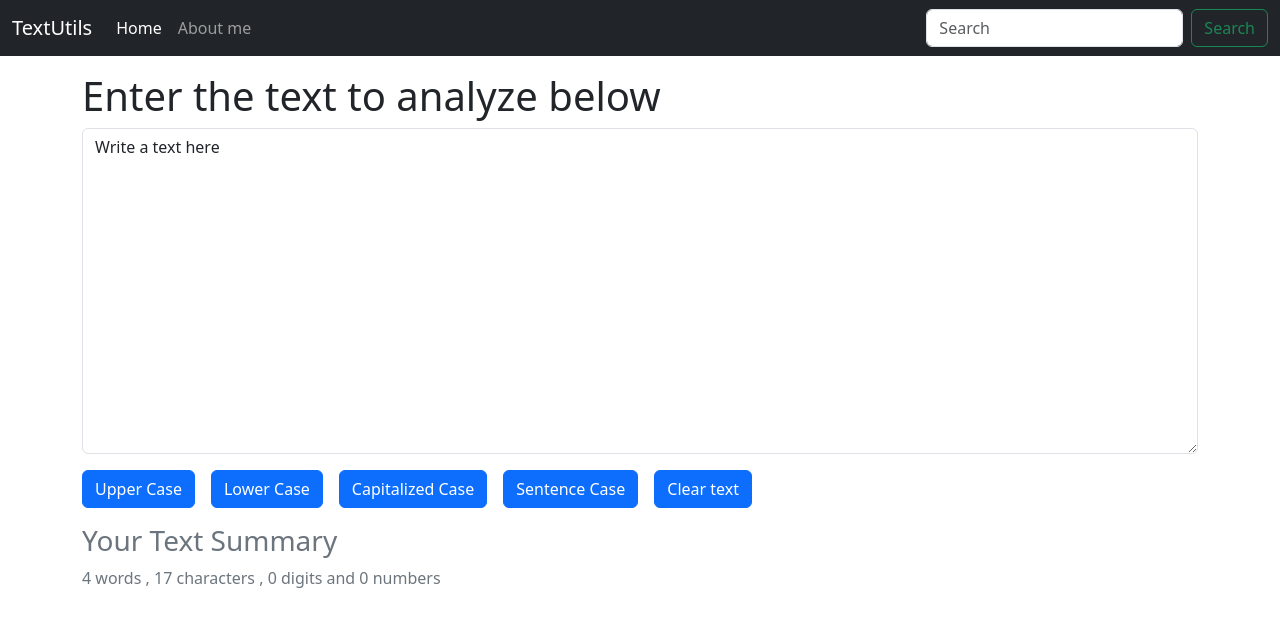
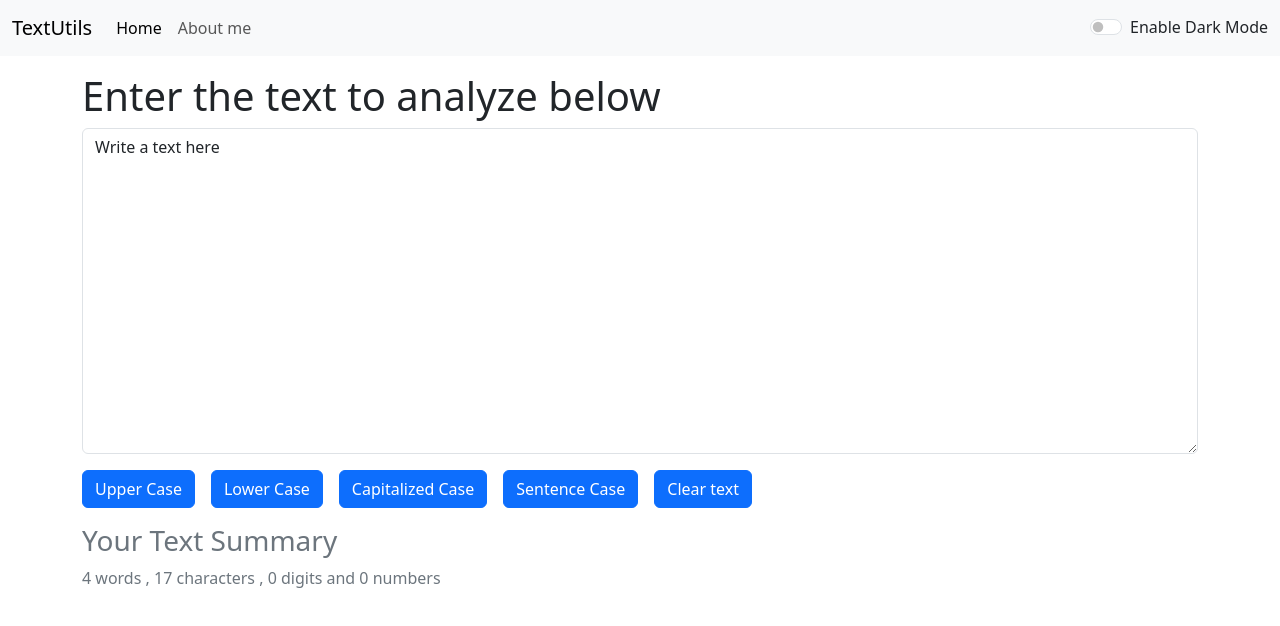
Before and after one commit to Akshit92-MSIxD/React-TextUtils, a React (Create React App) app: page / in a window 1280 px wide. Shown: the top 626 px of the page. Built offline with nearby package versions, Linux system fonts and the light colour scheme.

Commit message:
added "toggle switch" for enable/disable dark mode

```diff
--- a/src/components/Navbar.js
+++ b/src/components/Navbar.js
@@ -3,7 +3,7 @@
 
 export default function Navbar(props) {
   return (
-    <nav className="navbar navbar-expand-lg navbar-dark bg-dark bg-dark ">
+    <nav className={`navbar navbar-expand-lg navbar-${props.mode} bg-${props.mode}`}>
     <div className="container-fluid">
       <a className="navbar-brand" href="/">{props.title}</a>
       <button className="navbar-toggler" type="button" data-bs-toggle="collapse" data-bs-target="#navbarSupportedContent" aria-controls="navbarSupportedContent" aria-expanded="false" aria-label="Toggle navigation">
@@ -19,10 +19,10 @@
           </li>
 
         </ul>
-        <form className="d-flex" role="search">
-          <input className="form-control me-2" type="search" placeholder="Search" aria-label="Search"/>
-          <button className="btn btn-outline-success" type="submit">Search</button>
-        </form>
+            <div className="form-check form-switch">
+            <input className="form-check-input" type="checkbox" onClick={props.toggleMode} role="switch" id="flexSwitchCheckDefault"/>
+            <label className={`form-check-label text-${props.mode === 'light' ? 'dark' : 'light'}`} htmlFor="flexSwitchCheckDefault">{props.mode === 'light' ? 'Enable Dark Mode' : 'Disable Dark Mode'}</label>
+            </div>
       </div>
     </div>
   </nav>
```
